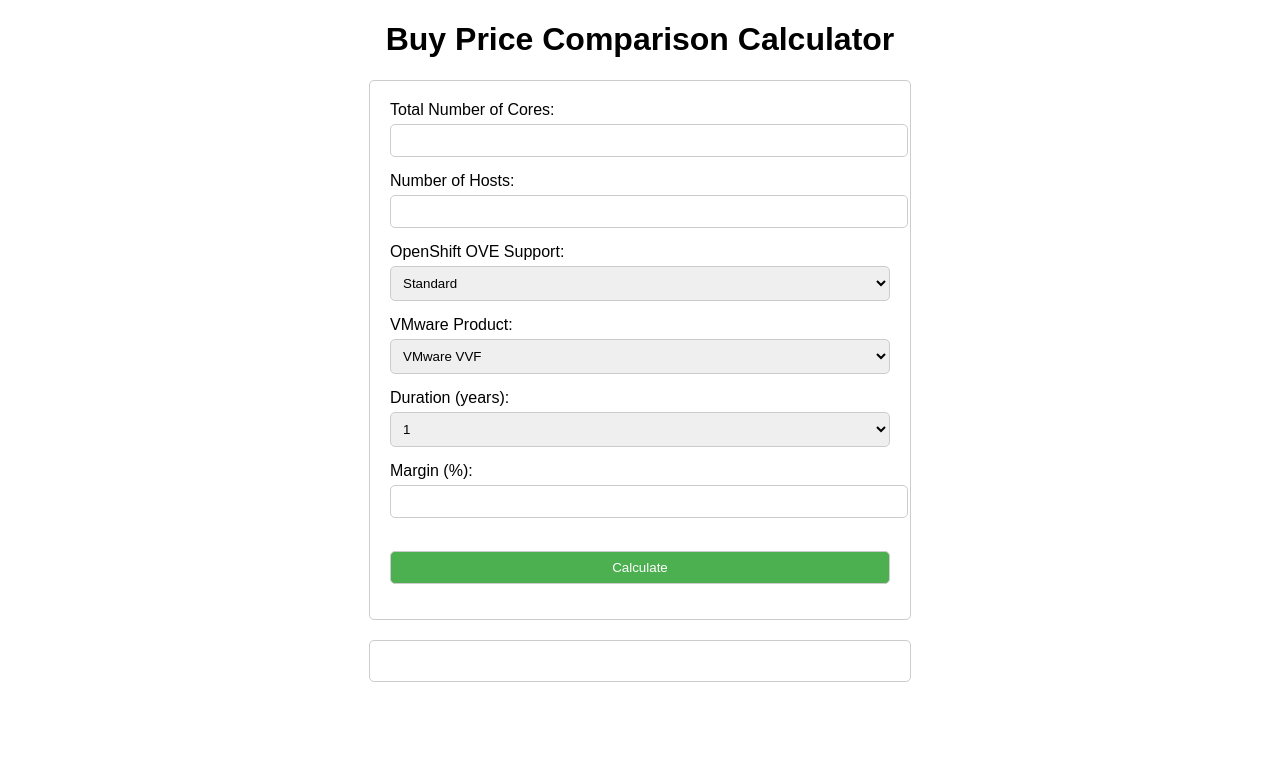
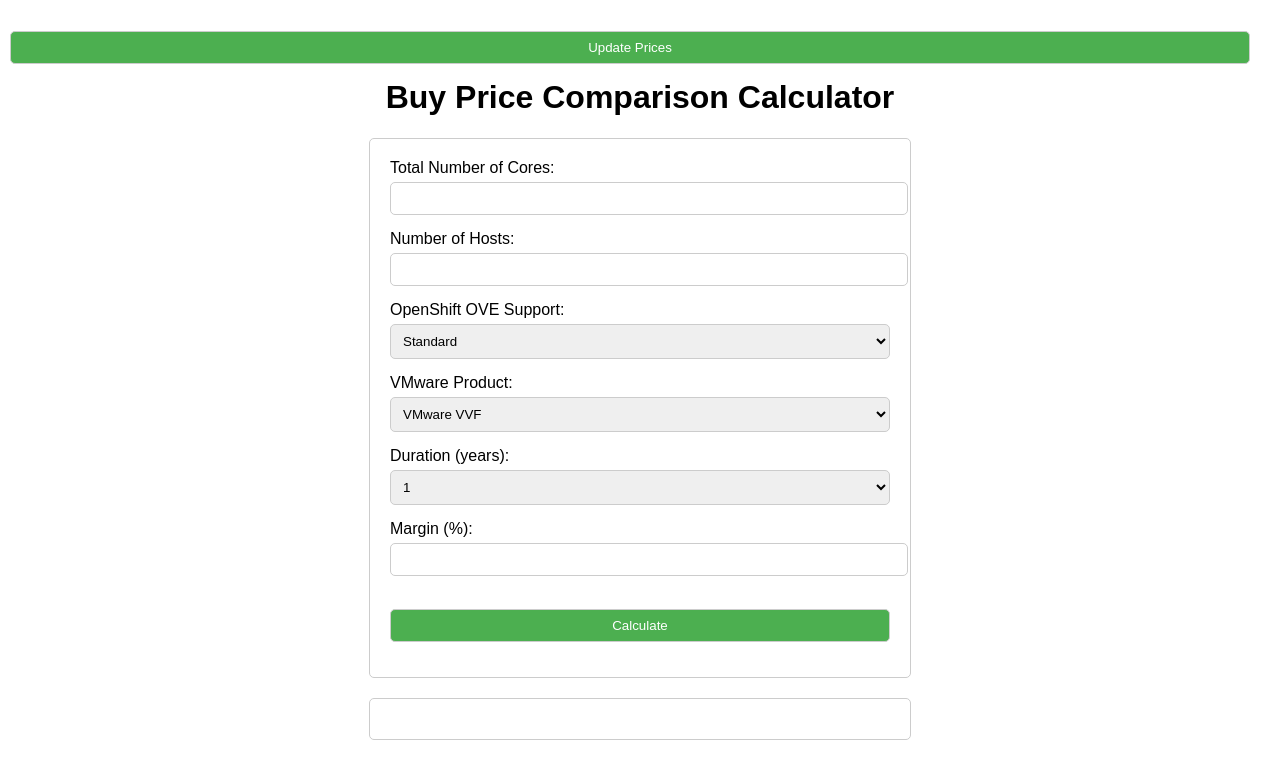
Before and after one commit to uroszajc/costings, a plain HTML site: page dev/index.html in a window 1280 px wide. Drawn offline with Linux system fonts and the light colour scheme.

Commit message:
Update index.html

```diff
--- a/dev/index.html
+++ b/dev/index.html
@@ -7,6 +7,7 @@
     <link rel="stylesheet" href="styles.css">
 </head>
 <body>
+    <button style="float: right; margin-top: 10px; margin-right: 10px;" onclick="window.location.href='updateprices.html'">Update Prices</button>
     <h1>Buy Price Comparison Calculator</h1>
     <form id="pricing-form">
         <label for="numCores">Total Number of Cores:</label>
```
